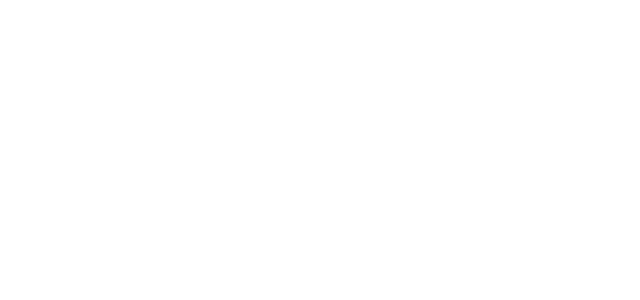
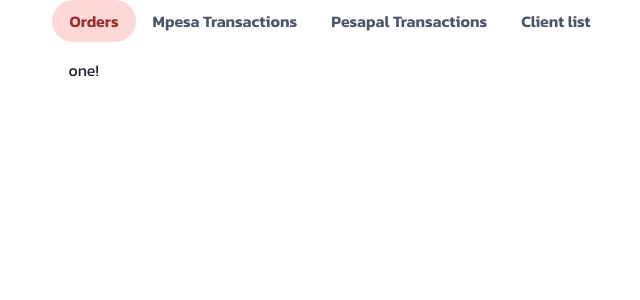
Before and after one commit to webala/mpg-frontend, a React (Vite) app: page /dashboard in a window 1280 px wide. Shown: the top 300 px of the page, without its empty margins (310-950 px from the left). Built offline with nearby package versions, Linux system fonts and the light colour scheme; no server answers.

Commit message:
feat: dashboard tables

```diff
--- a/src/pages/Dashboard/Dashboard.scss
+++ b/src/pages/Dashboard/Dashboard.scss
@@ -2,6 +2,9 @@
     width: 100%;
     padding: 0;
     margin: 0;
+    display: flex;
+    flex-direction: column;
+    align-items: center;
 
     .forms,
     .tables {
--- a/src/pages/Dashboard/Dashboard.tsx
+++ b/src/pages/Dashboard/Dashboard.tsx
@@ -1,5 +1,7 @@
 import axios from "axios";
 import { useQuery } from "react-query";
+import { Tabs, TabList, TabPanels, Tab, TabPanel } from "@chakra-ui/react";
+import "./Dashboard.scss"
 
 function Dashboard() {
 	const fetchOrders = async () => {
@@ -63,7 +65,28 @@
 
 	console.log("clients: ", clients);
 
-	return <div className="dashboard"></div>;
+	return (
+		<div className="dashboard">
+			<div className="tables">
+				<Tabs variant="soft-rounded" colorScheme="red">
+					<TabList>
+						<Tab>Orders</Tab>
+						<Tab>Mpesa Transactions</Tab>
+						<Tab>Pesapal Transactions</Tab>
+						<Tab>Client list</Tab>
+					</TabList>
+					<TabPanels>
+						<TabPanel>
+							<p>one!</p>
+						</TabPanel>
+						<TabPanel>
+							<p>two!</p>
+						</TabPanel>
+					</TabPanels>
+				</Tabs>
+			</div>
+		</div>
+	);
 }
 
 export default Dashboard;
```
